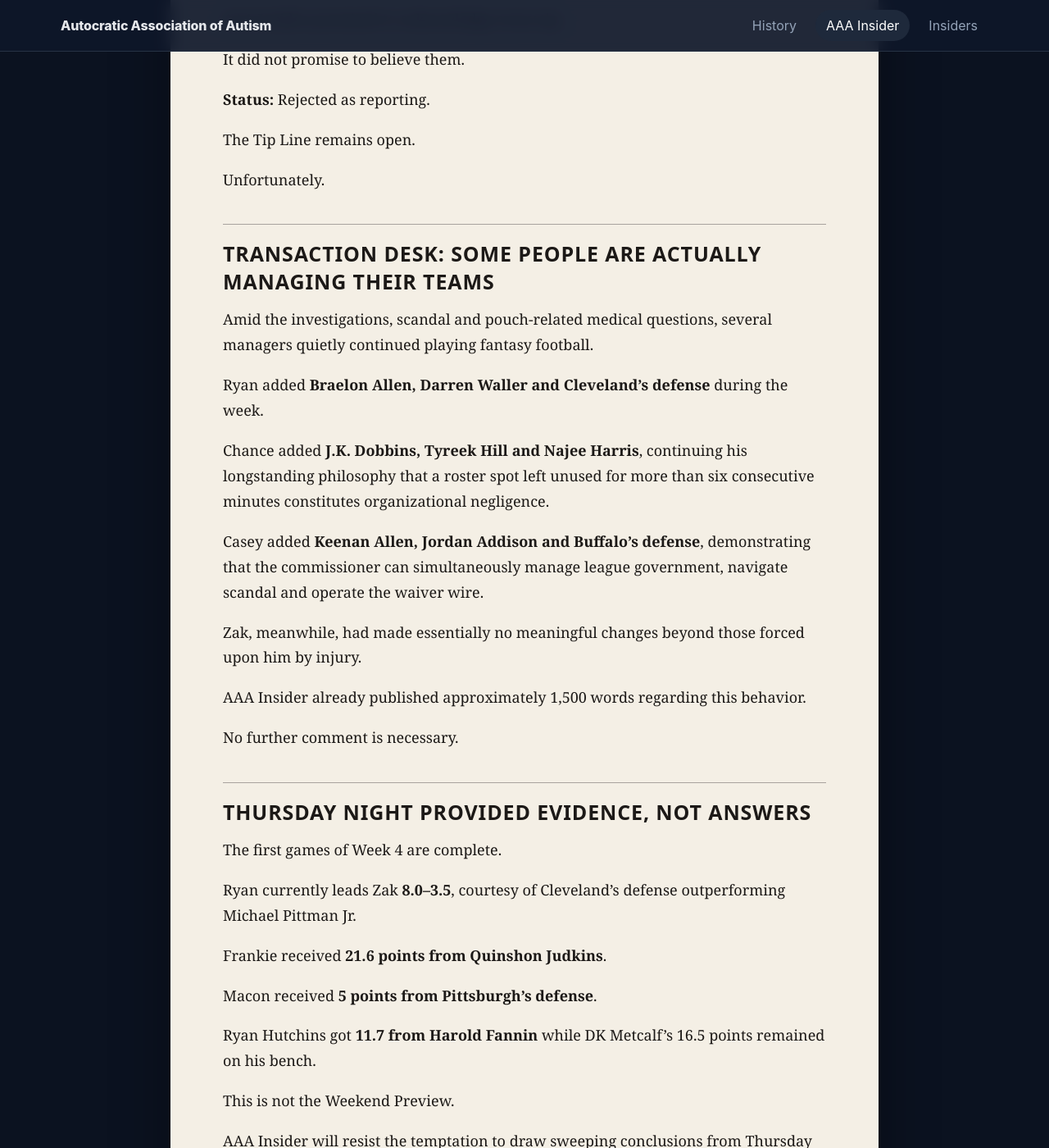
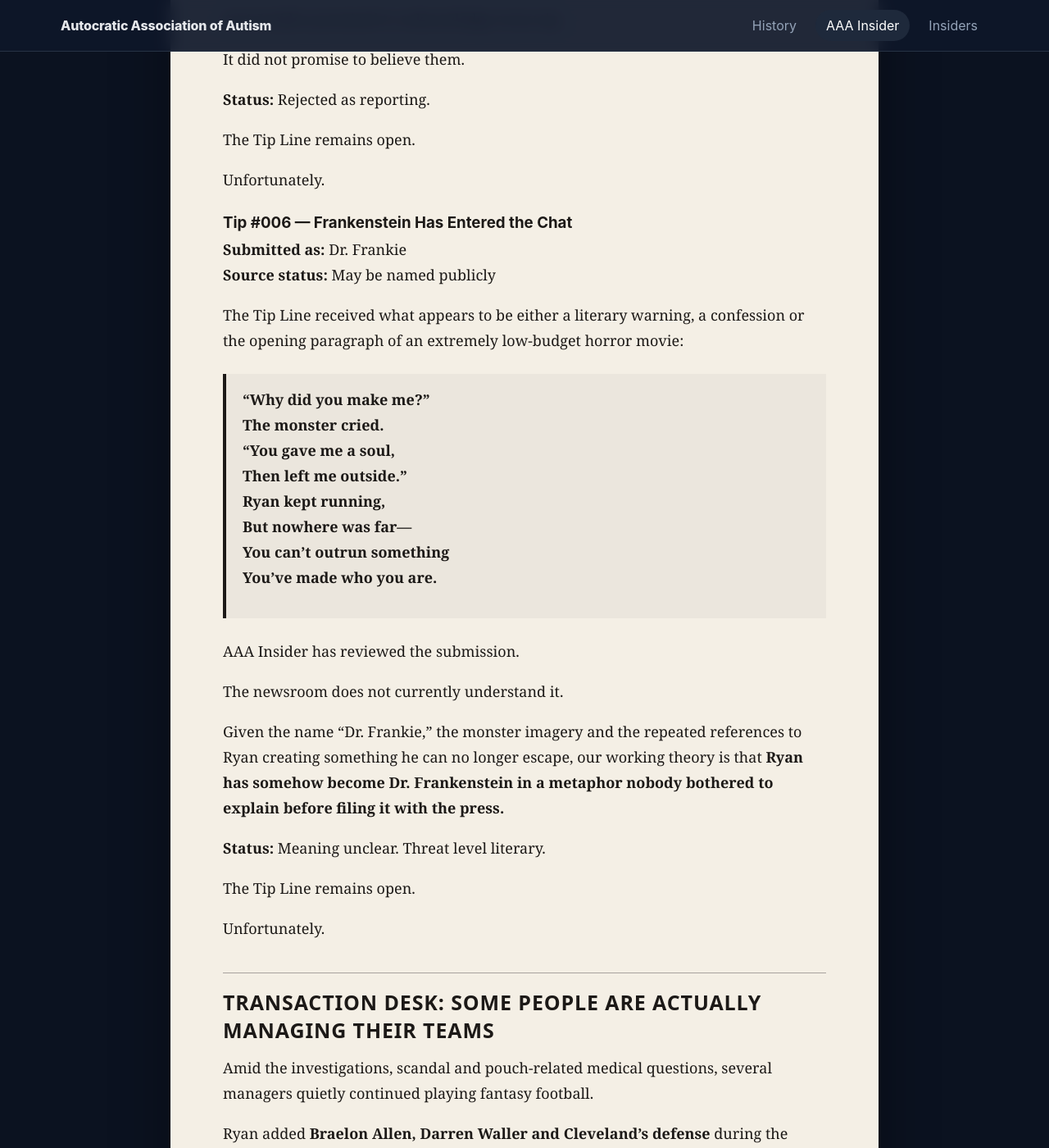
Before and after one commit to Autocratic-Association-of-Autism/AAA-Fantasy-Test, a Jekyll site: the page built from _ledger/2026-week4-friday-news-dump.md, in a window 1280 px wide and 1400 px high, scrolled down 7533 px. Shown: the whole window at 82% size. Built offline with Jekyll 4.4.1, drawn with Linux system fonts in a browser that asks for light colours.

Commit message:
Add Dr. Frankie tip to Friday News Dump

```diff
--- a/_ledger/2026-week4-friday-news-dump.md
+++ b/_ledger/2026-week4-friday-news-dump.md
@@ -219,6 +219,33 @@ The Tip Line remains open.
 
 Unfortunately.
 
+### Tip #006 — Frankenstein Has Entered the Chat
+**Submitted as:** Dr. Frankie
+**Source status:** May be named publicly
+
+The Tip Line received what appears to be either a literary warning, a confession or the opening paragraph of an extremely low-budget horror movie:
+
+> “Why did you make me?”
+> The monster cried.
+> “You gave me a soul,
+> Then left me outside.”
+> Ryan kept running,
+> But nowhere was far—
+> You can’t outrun something
+> You’ve made who you are.
+
+AAA Insider has reviewed the submission.
+
+The newsroom does not currently understand it.
+
+Given the name “Dr. Frankie,” the monster imagery and the repeated references to Ryan creating something he can no longer escape, our working theory is that **Ryan has somehow become Dr. Frankenstein in a metaphor nobody bothered to explain before filing it with the press.**
+
+**Status:** Meaning unclear. Threat level literary.
+
+The Tip Line remains open.
+
+Unfortunately.
+
 ## Transaction Desk: Some People Are Actually Managing Their Teams
 
 Amid the investigations, scandal and pouch-related medical questions, several managers quietly continued playing fantasy football.
```
